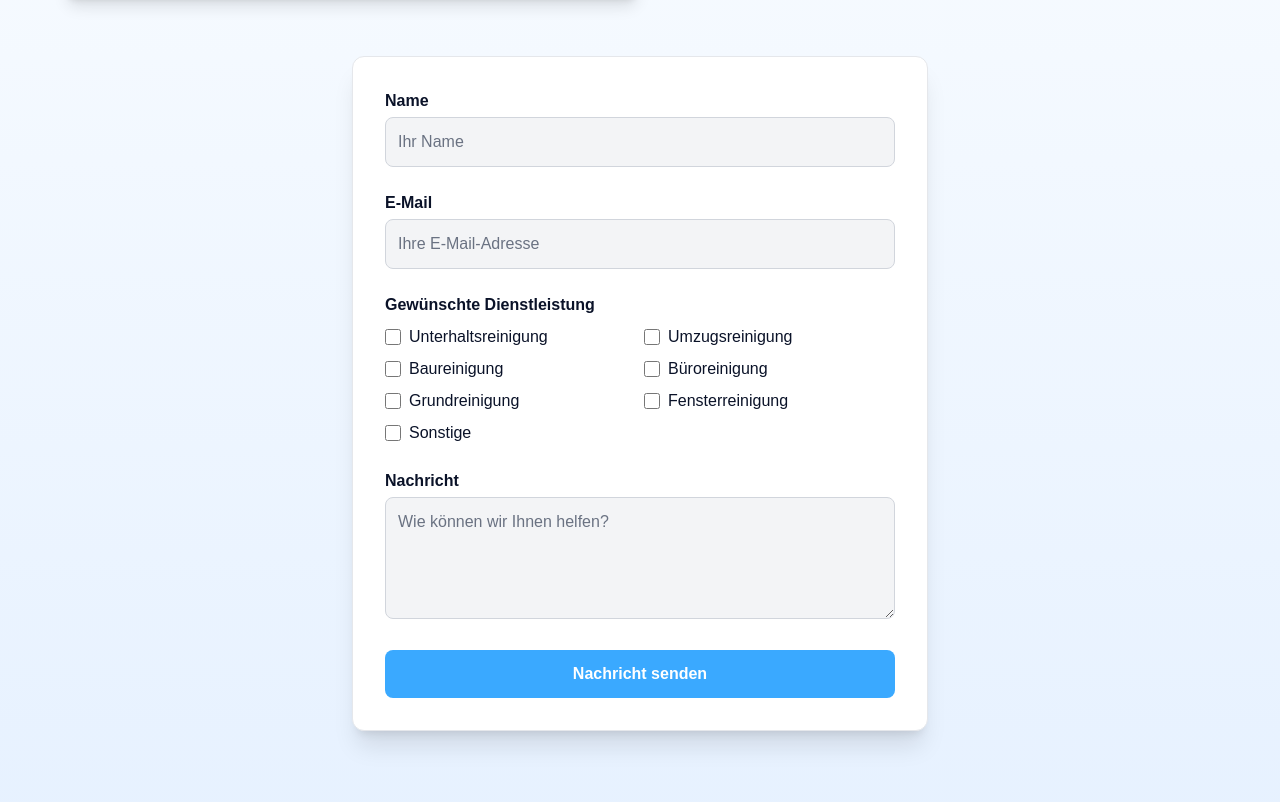
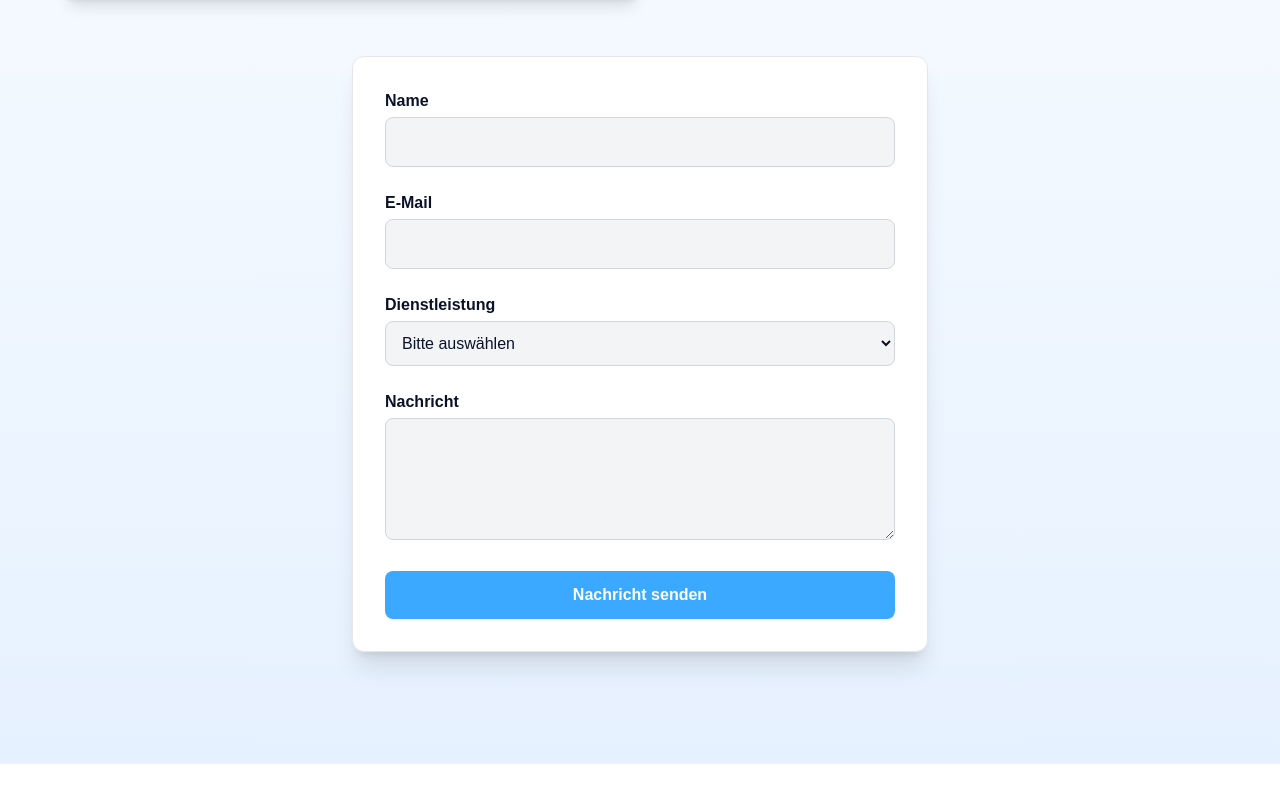
Before and after one commit to HasanByt/wishwash-website, a Next.js app: page /contact in a window 1280 px wide. Shown: the part 684-1486 px from the top of the page. Built offline with nearby package versions, Linux system fonts and the light colour scheme.

Commit message:
Added Contactform with Hostpoint mail

```diff
--- /dev/null
+++ b/app/api/contact/route.ts
@@ -0,0 +1,59 @@
+import { NextResponse } from "next/server";
+import nodemailer from "nodemailer";
+
+export async function POST(req: Request) {
+    try {
+        const data = await req.json();
+
+        const { name, email, service, message } = data;
+
+        if (!name || !email || !message) {
+            return NextResponse.json({ error: "Bad request" }, { status: 400 });
+        }
+
+        // SMTP Transporter für Hostpoint
+        const transporter = nodemailer.createTransport({
+            host: process.env.SMTP_HOST,
+            port: Number(process.env.SMTP_PORT),
+            secure: false, // <-- für Port 587 immer false
+            auth: {
+                user: process.env.SMTP_USER,
+                pass: process.env.SMTP_PASS,
+            },
+        });
+
+
+
+
+        // Inhalt der Email
+        const mailOptions = {
+            from: `"Wish Wash Kontaktformular" <${process.env.SMTP_USER}>`,
+            to: process.env.SMTP_USER, // sendet an dein Unternehmen
+            subject: `Neue Anfrage von ${name} (${service || "Kein Service ausgewählt"})`,
+            text: `
+Name: ${name}
+E-Mail: ${email}
+Dienstleistung: ${service || "-"}
+Nachricht:
+${message}
+      `,
+            html: `
+        <h2>Neue Anfrage über das Kontaktformular</h2>
+        <p><b>Name:</b> ${name}</p>
+        <p><b>E-Mail:</b> ${email}</p>
+        <p><b>Dienstleistung:</b> ${service || "-"}</p>
+        <p><b>Nachricht:</b><br>${message.replace(/\n/g, "<br>")}</p>
+      `,
+        };
+
+        await transporter.sendMail(mailOptions);
+
+        return NextResponse.json({ success: true });
+    } catch (error) {
+        console.error("Email error:", error);
+        return NextResponse.json(
+            { error: "Email sending failed" },
+            { status: 500 }
+        );
+    }
+}
--- a/app/components/ContactForm.tsx
+++ b/app/components/ContactForm.tsx
@@ -1,8 +1,39 @@
+"use client";
+
+import { useState } from "react";
+
 export default function ContactForm() {
+    const [status, setStatus] = useState("");
+
+    async function handleSubmit(e: any) {
+        e.preventDefault();
+        setStatus("loading");
+
+        const form = new FormData(e.target);
+
+        const payload = {
+            name: form.get("name"),
+            email: form.get("email"),
+            service: form.get("service"),
+            message: form.get("message"),
+        };
+
+        const res = await fetch("/api/contact", {
+            method: "POST",
+            body: JSON.stringify(payload),
+        });
+
+        if (res.ok) {
+            setStatus("success");
+            e.target.reset();
+        } else {
+            setStatus("error");
+        }
+    }
+
     return (
         <form
-      action="https://formspree.io/f/xzzqeodp"
-      method="POST"
+            onSubmit={handleSubmit}
             className="bg-white shadow-xl p-8 rounded-xl max-w-xl mx-auto space-y-6 border border-gray-200"
         >
             {/* Name */}
@@ -12,8 +43,7 @@ export default function ContactForm() {
                     type="text"
                     name="name"
                     required
-          className="w-full p-3 rounded-lg bg-gray-100 text-[#0A1228] placeholder-gray-500 border border-gray-300 focus:outline-none focus:ring-2 focus:ring-[#3AA9FF]"
-          placeholder="Ihr Name"
+                    className="w-full p-3 rounded-lg bg-gray-100 border border-gray-300"
                 />
             </div>
 
@@ -24,40 +54,26 @@ export default function ContactForm() {
                     type="email"
                     name="email"
                     required
-          className="w-full p-3 rounded-lg bg-gray-100 text-[#0A1228] placeholder-gray-500 border border-gray-300 focus:outline-none focus:ring-2 focus:ring-[#3AA9FF]"
-          placeholder="Ihre E-Mail-Adresse"
+                    className="w-full p-3 rounded-lg bg-gray-100 border border-gray-300"
                 />
             </div>
 
-      {/* Dienstleistungen Auswahl */}
+            {/* Dienstleistung */}
             <div>
-        <label className="block text-[#0A1228] mb-2 font-semibold">
-          Gewünschte Dienstleistung
-        </label>
-
-        <div className="grid grid-cols-1 sm:grid-cols-2 gap-2 text-[#0A1228]">
-
-          {[
-            "Unterhaltsreinigung",
-            "Umzugsreinigung",
-            "Baureinigung",
-            "Büroreinigung",
-            "Grundreinigung",
-            "Fensterreinigung",
-            "Sonstige"
-          ].map((service, index) => (
-            <label key={index} className="flex items-center gap-2">
-              <input
-                type="checkbox"
-                name="betreff"
-                value={service}
-                className="w-4 h-4 text-[#3AA9FF] border-gray-300 rounded focus:ring-[#3AA9FF]"
-              />
-              {service}
-            </label>
-          ))}
-
-        </div>
+                <label className="block text-[#0A1228] mb-1 font-semibold">Dienstleistung</label>
+                <select
+                    name="service"
+                    className="w-full p-3 rounded-lg bg-gray-100 border border-gray-300"
+                >
+                    <option value="">Bitte auswählen</option>
+                    <option>Unterhaltsreinigung</option>
+                    <option>Fensterreinigung</option>
+                    <option>Büroreinigung</option>
+                    <option>Umzugsreinigung</option>
+                    <option>Bauendreinigung</option>
+                    <option>Spezialreinigung</option>
+                    <option>Sonstige</option>
+                </select>
             </div>
 
             {/* Nachricht */}
@@ -65,14 +81,25 @@ export default function ContactForm() {
                 <label className="block text-[#0A1228] mb-1 font-semibold">Nachricht</label>
                 <textarea
                     name="message"
+                    required
                     rows={4}
-          required
-          className="w-full p-3 rounded-lg bg-gray-100 text-[#0A1228] placeholder-gray-500 border border-gray-300 focus:outline-none focus:ring-2 focus:ring-[#3AA9FF]"
-          placeholder="Wie können wir Ihnen helfen?"
+                    className="w-full p-3 rounded-lg bg-gray-100 border border-gray-300"
                 ></textarea>
             </div>
 
-      {/* Submit Button */}
+            {/* Status */}
+            {status === "success" && (
+                <p className="text-green-600 text-center font-semibold">
+                    ✔ Nachricht wurde erfolgreich gesendet!
+                </p>
+            )}
+            {status === "error" && (
+                <p className="text-red-600 text-center font-semibold">
+                    ❌ Fehler beim Senden. Bitte erneut versuchen.
+                </p>
+            )}
+
+            {/* Button */}
             <button
                 type="submit"
                 className="w-full bg-[#3AA9FF] hover:bg-[#1E90FF] text-white font-semibold py-3 rounded-lg transition"
--- a/app/components/Footer.tsx
+++ b/app/components/Footer.tsx
@@ -38,6 +38,7 @@ export default function Footer() {
 
       </div>
 
+
       <p className="text-center text-gray-500 text-xs mt-10">
         © {new Date().getFullYear()} Wish Wash – Alle Rechte vorbehalten.
       </p>
--- a/package.json
+++ b/package.json
@@ -11,6 +11,7 @@
   "dependencies": {
     "framer-motion": "^12.23.25",
     "next": "16.0.4",
+    "nodemailer": "^7.0.11",
     "react": "19.2.0",
     "react-dom": "19.2.0",
     "swiper": "^12.0.3"
@@ -18,6 +19,7 @@
   "devDependencies": {
     "@tailwindcss/postcss": "^4",
     "@types/node": "^20",
+    "@types/nodemailer": "^7.0.4",
     "@types/react": "^19",
     "@types/react-dom": "^19",
     "eslint": "^9",
```
Also changed, not shown: 1 other file (tests, documents, lock files or other folders). Lines whose indentation alone changed are shown as unchanged.
